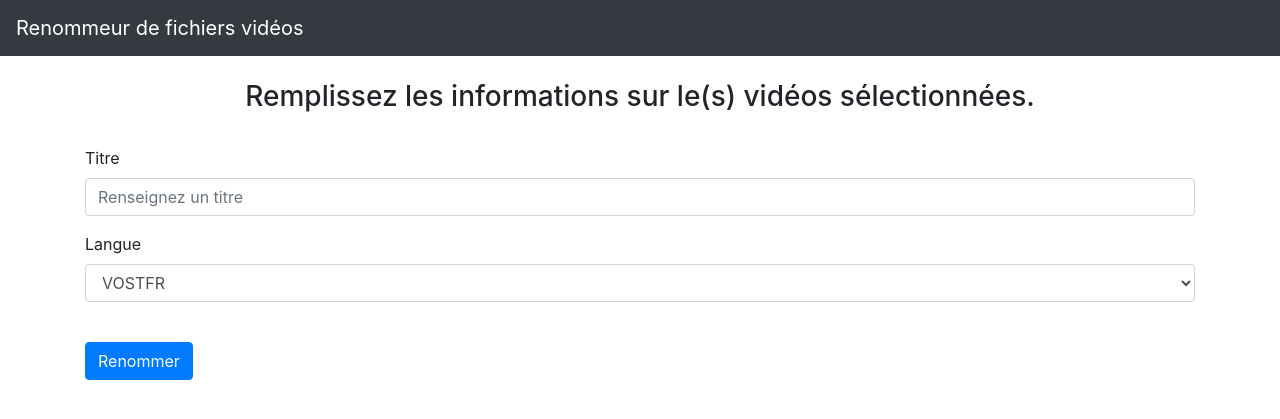
After one commit to mathiasgout/rename-video-files, a Flask app: page /info in a window 1280 px wide. The commit adds this page. Shown: the top 419 px of the page. Run offline with Flask 2, Linux system fonts and the light colour scheme; the visitor is signed in with stand-in values (Sample User, id 1); some libraries are stand-ins or nearby versions.

Commit message:
avancement

```diff
--- /dev/null
+++ b/website/templates/info.html
@@ -0,0 +1,60 @@
+{% extends "base.html" %} {% block title %} Information les vidéos {% endblock
+title %} {% block content %}
+<br />
+<h3 align="center">
+  Remplissez les informations sur le(s) vidéos sélectionnées.
+</h3>
+<br />
+<form method="POST">
+  <div class="form-group">
+    <label for="titre">Titre</label>
+    <input
+      type="text"
+      class="form-control"
+      id="titre"
+      name="titre"
+      placeholder="Renseignez un titre"
+    />
+  </div>
+  <div class="form-group">
+    <label for="lang">Langue</label>
+    <select class="form-control" id="lang" name="lang">
+      <option>VOSTFR</option>
+      <option>VO</option>
+      <option>VF</option>
+    </select>
+  </div>
+  {% if renaming_type == "Série" %}
+  <div class="form-group">
+    <label for="season">Numéro de saison</label>
+    <input
+      type="number"
+      class="form-control"
+      id="season"
+      name="season"
+      min="0"
+      step="1"
+      placeholder="Renseignez un numéro de saison"
+    />
+  </div>
+  <h5 align="center">Associez chaque épisode de la série à son numéro.</h5>
+  {% for name in file_names %}
+  <div class="input-group mb-1">
+    <div class="input-group-prepend col-11">
+      <span class="input-group-text col-12">{{name}}</span>
+    </div>
+    <input
+      type="number"
+      class="form-control text-center"
+      id="{{name}}"
+      name="{{name}}"
+      min="0"
+      step="1"
+    />
+  </div>
+  {% endfor %} {% endif %}
+  <br />
+  <!-- type="submit" pour que le formulaire soit "envoyé"-->
+  <button type="submit" class="btn btn-primary">Renommer</button>
+</form>
+{% endblock content %}
--- a/website/templates/infos.html
+++ b/website/templates/serie_info.html
@@ -1,8 +1,7 @@
-{% extends "base.html" %} {% block title %} Informations sur les videos {% endblock title %} {%
-block content %}
+{% extends "base.html" %} {% block title %} Information sur la série {% endblock
+title %} {% block content %}
 
 <form action="POST">
-
   <h4 align="center">Associez chaque épisode de la série à son numéro.</h4>
   {% for name in file_names %}
   <div class="input-group mb-1">
--- a/website/views.py
+++ b/website/views.py
@@ -2,11 +2,19 @@ from flask import Blueprint, render_template, request, redirect, url_for, sessio
 
 views = Blueprint("views", __name__)
 
+
 @views.route("/", methods=["GET", "POST"])
 def home():
 
+    # Enlever de la memoire "file_names" et "renaming_type"
+    if request.method == "GET":
+        session.pop("file_names", None)
+        session.pop("renaming_type", None)
+
+
     if request.method == "POST":
         file_names = request.form.getlist("pickfiles")
+        renaming_type = request.form.get("renaming_type")
 
         # pour garder en mémoire la variable "file_names"
         session["file_names"] = file_names
@@ -14,13 +22,43 @@ def home():
         # Vérification
         if not file_names[0]:
             flash("Sélectionner au moins un fichier.", category="error")
+        elif renaming_type == "Film" and len(file_names) > 1:
+            flash("Impossible de renommer plus d'un film à la fois.", category="error")
         else:
-            return redirect(url_for("views.infos"))
+            session["renaming_type"] = renaming_type
+            return redirect(url_for("views.info"))
 
     return render_template("home.html")
 
 
-@views.route("/infos")
-def infos():
-    file_names = session["file_names"]
-    return render_template("infos.html", file_names=file_names)
+@views.route("/info", methods=["GET", "POST"])
+def info():
+
+    # Pour checker si on est passé par "/"
+    if session.get("file_names") is None:
+        return redirect(url_for("views.home"))
+
+    file_names = session.get("file_names")
+    renaming_type = session.get("renaming_type")
+
+    if request.method == "POST":
+
+        titre = request.form.get("titre")
+        season = request.form.get("season")
+
+        # dictionnaire -> {nom des episodes : numéro de l'épisode}
+        movies_dict = {}
+        for key, value in request.form.items():
+            if key not in ["titre", "lang", "season"]:
+                movies_dict[key] = value
+
+        if len(titre) < 1 or len(titre) > 100:
+            flash("Longueur du titre non valable.", category="error")
+        elif not season:
+            flash("Veuiller renseigner un numéro de saison.", category="error")
+        for value in movies_dict.values():
+            if not value:
+                flash("Veuiller renseigner l'ensemble des numéros des épisodes.", category="error")
+                break
+
+    return render_template("info.html", renaming_type=renaming_type, file_names=file_names)
```
Also changed, not shown: website/templates/home.html (+17 -7 lines).
